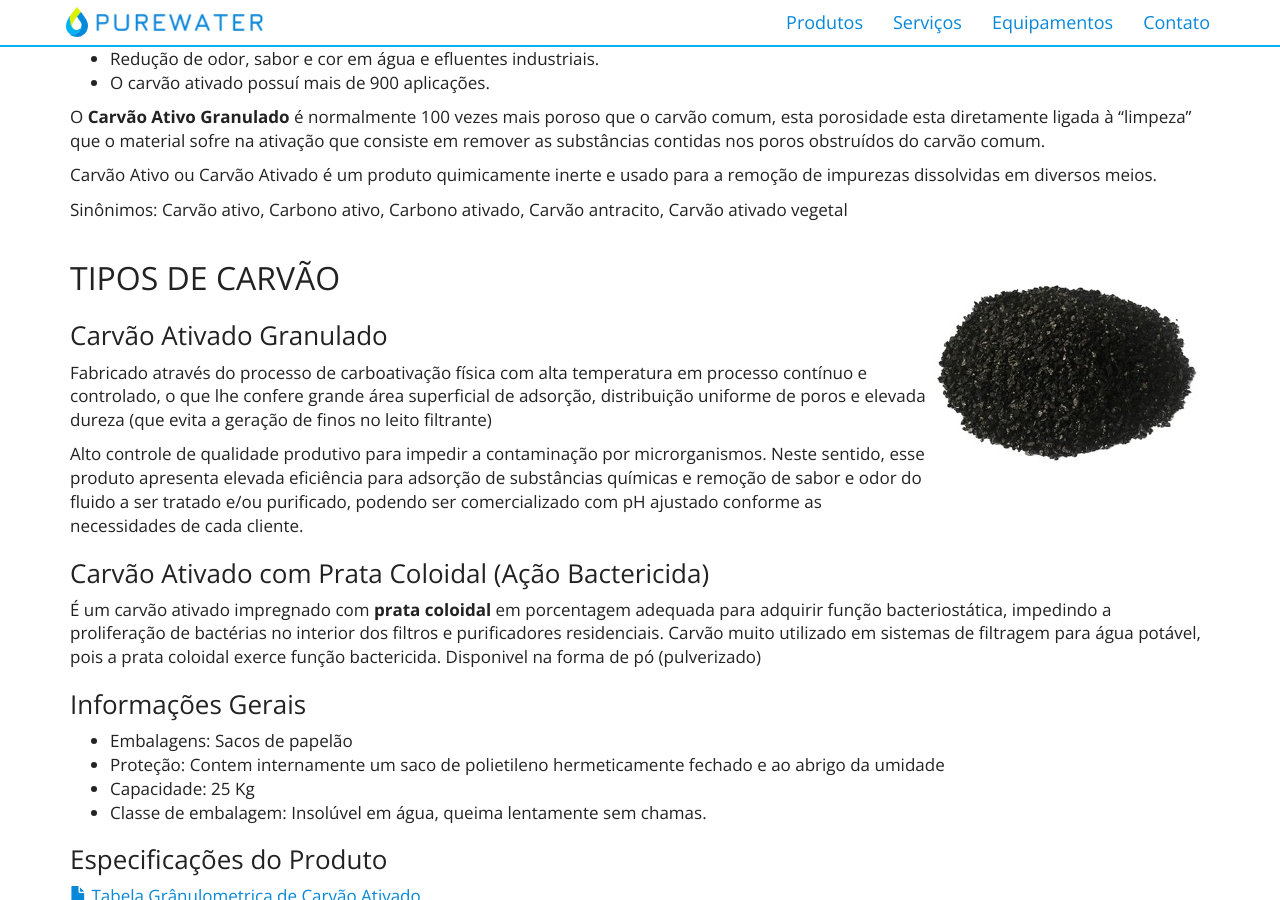
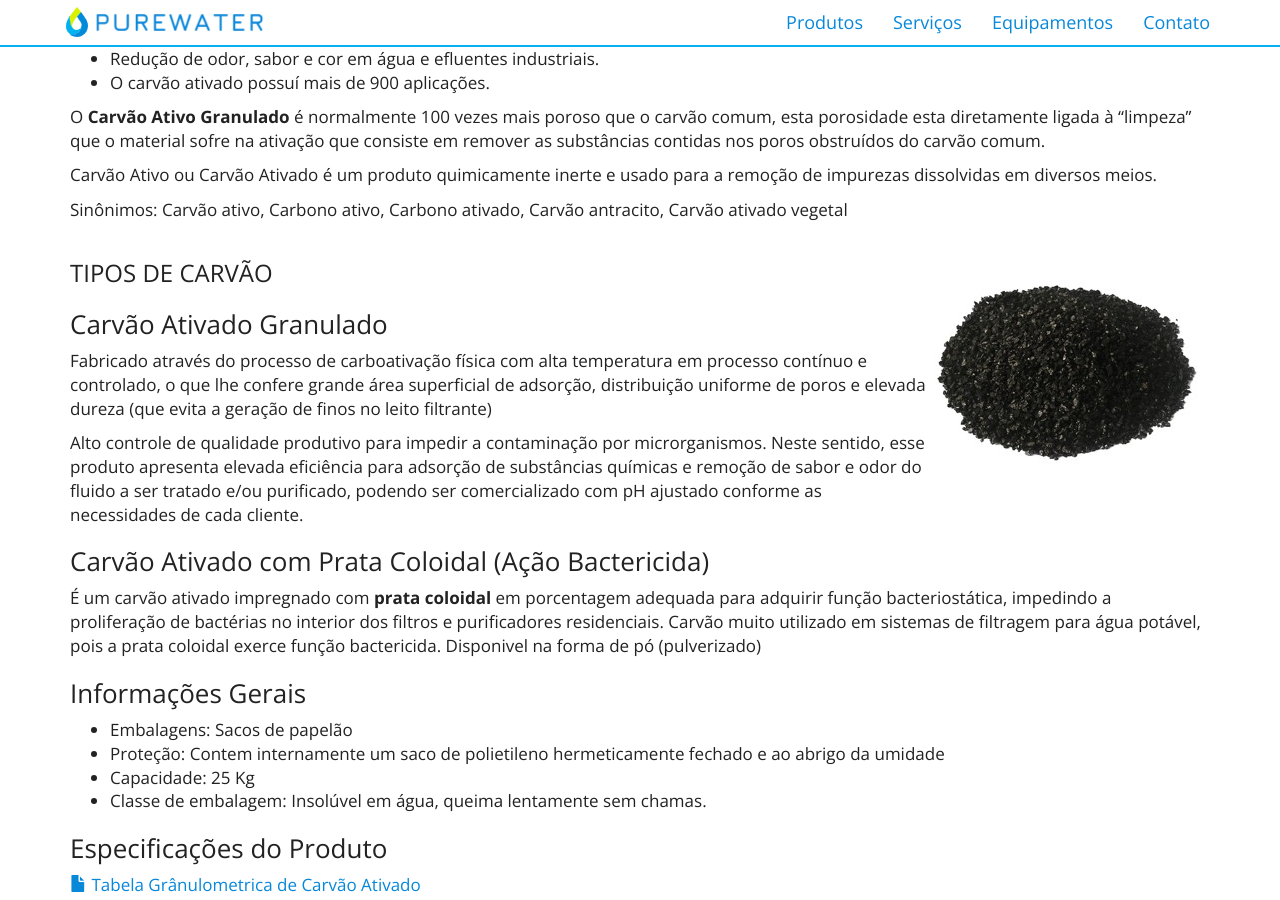
Before and after one commit to purewaterefluentes/purewaterefluentes.github.io, a Jekyll site: the page built from produtos/carvao-ativado-vegetal-granulado.md, in a window 1280 px wide and 900 px high, scrolled down 597 px. Built offline with Jekyll 4.4.1, drawn with Linux system fonts in a browser that asks for light colours; nearby versions of some CDN libraries; library files that are not in the unit come from our copies.

Commit message:
Update carvao-ativado-vegetal-granulado.md

```diff
--- a/produtos/carvao-ativado-vegetal-granulado.md
+++ b/produtos/carvao-ativado-vegetal-granulado.md
@@ -27,7 +27,7 @@
 
 <img class="img-responsive pull-right" style="max-width: 50%;" src="../../website/images/Carvão ativado granulado.jpg" alt="Carvão Ativado Granulado">
 <br />
-<font size="06">TIPOS DE CARVÃO</font>
+<font size="05">TIPOS DE CARVÃO</font>
 
 ### Carvão Ativado Granulado
 Fabricado através do processo de carboativação física com alta temperatura em processo contínuo e controlado, o que lhe confere grande área superficial de adsorção, distribuição uniforme de poros e elevada dureza (que evita a geração de finos no leito filtrante)
```
